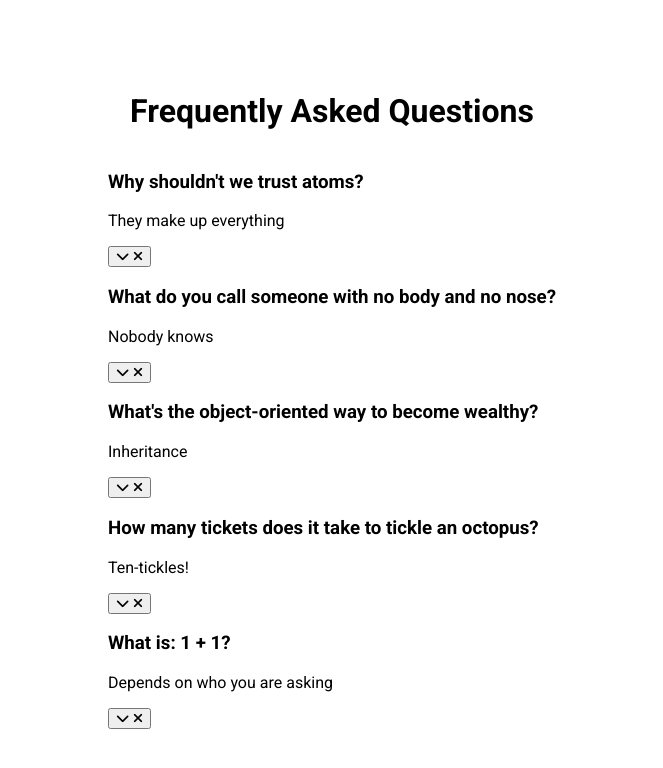
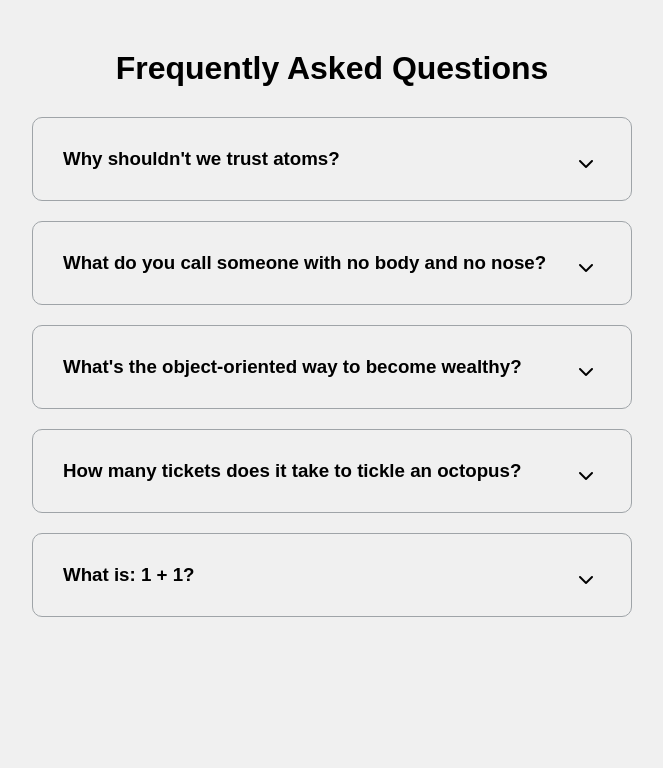
Before and after one commit to noe-cruz-88/50-Projects-50-Days, a plain HTML site: page faq-collapse/index.html in a window 1280 px wide. Shown: the whole page, without its empty margins (308-971 px from the left). Drawn offline with Linux system fonts and the light colour scheme; a web font is replaced by a local one.

Commit message:
feat (faq): implement styling and toggle logic

```diff
--- a/faq-collapse/index.html
+++ b/faq-collapse/index.html
@@ -16,62 +16,62 @@
     <body>
         <h1>Frequently Asked Questions</h1>
         <div class="faq-container">
-            <div class="faq active">
+            <div class="faq">
                 <h3 class="faq-title">Why shouldn't we trust atoms?</h3>
 
                 <p class="faq-text">They make up everything</p>
 
-                <button>
+                <button class="faq-toggle">
                     <i class="fas fa-chevron-down"></i>
                     <i class="fas fa-times"></i>
                 </button>
             </div>
 
-            <div class="faq active">
+            <div class="faq">
                 <h3 class="faq-title">
                     What do you call someone with no body and no nose?
                 </h3>
 
                 <p class="faq-text">Nobody knows</p>
 
-                <button>
+                <button class="faq-toggle">
                     <i class="fas fa-chevron-down"></i>
                     <i class="fas fa-times"></i>
                 </button>
             </div>
 
-            <div class="faq active">
+            <div class="faq">
                 <h3 class="faq-title">
                     What's the object-oriented way to become wealthy?
                 </h3>
 
                 <p class="faq-text">Inheritance</p>
 
-                <button>
+                <button class="faq-toggle">
                     <i class="fas fa-chevron-down"></i>
                     <i class="fas fa-times"></i>
                 </button>
             </div>
 
-            <div class="faq active">
+            <div class="faq">
                 <h3 class="faq-title">
                     How many tickets does it take to tickle an octopus?
                 </h3>
 
                 <p class="faq-text">Ten-tickles!</p>
 
-                <button>
+                <button class="faq-toggle">
                     <i class="fas fa-chevron-down"></i>
                     <i class="fas fa-times"></i>
                 </button>
             </div>
 
-            <div class="faq active">
+            <div class="faq">
                 <h3 class="faq-title">What is: 1 + 1?</h3>
 
                 <p class="faq-text">Depends on who you are asking</p>
 
-                <button>
+                <button class="faq-toggle">
                     <i class="fas fa-chevron-down"></i>
                     <i class="fas fa-times"></i>
                 </button>
--- a/faq-collapse/script.js
+++ b/faq-collapse/script.js
@@ -0,0 +1,7 @@
+const toggles = document.querySelectorAll('.faq-toggle')
+
+toggles.forEach((toggle) => {
+    toggle.addEventListener('click', () => {
+        toggle.parentNode.classList.toggle('active')
+    })
+})
--- a/faq-collapse/style.css
+++ b/faq-collapse/style.css
@@ -1,16 +1,107 @@
-@import url('https://fonts.googleapis.com/css2?family=Roboto:wght@400;700&display=swap');
+@import url('https://fonts.googleapis.com/css?family=Muli&display=swap');
 
 * {
     box-sizing: border-box;
 }
 
 body {
-    font-family: 'Roboto', sans-serif;
+    font-family: 'Muli', sans-serif;
+    background-color: #f0f0f0;
+}
+
+h1 {
+    margin: 50px 0 30px;
+    text-align: center;
+}
+
+.faq-container {
+    max-width: 600px;
+    margin: 0 auto;
+}
+
+.faq {
+    background-color: transparent;
+    border: 1px solid #9fa4a8;
+    border-radius: 10px;
+    margin: 20px 0;
+    padding: 30px;
+    position: relative;
+    overflow: hidden;
+    transition: 0.3 ease;
+}
+
+.faq.active {
+    background-color: #fff;
+    box-shadow: 0 3px 6px rgba(0, 0, 0, 0.1), 0 3px 6px rgba(0, 0, 0, 0.1);
+}
+
+.faq.active::before,
+.faq.active::after {
+    content: '\f075';
+    font-family: 'Font Awesome 5 Free';
+    color: #2ecc71;
+    font-size: 7rem;
+    position: absolute;
+    opacity: 0.2;
+    top: 20px;
+    left: 20px;
+    z-index: 0;
+}
+
+.faq.active::before {
+    color: #3498db;
+    top: -10px;
+    left: -30px;
+    transform: rotateY(180deg);
+}
+
+.faq-title {
+    margin: 0 35px 0 0;
+}
+
+.faq-text {
+    display: none;
+    margin: 30px 0 0;
+}
+
+.faq.active .faq-text {
+    display: block;
+}
+
+.faq-toggle {
+    background-color: transparent;
+    border: 0;
+    border-radius: 50%;
+    cursor: pointer;
     display: flex;
-    flex-direction: column;
     align-items: center;
     justify-content: center;
-    height: 100vh;
-    overflow: hidden;
-    margin: 0;
+    font-size: 16px;
+    padding: 0;
+    position: absolute;
+    top: 30px;
+    right: 30px;
+    height: 30px;
+    width: 30px;
 }
+
+.faq-toggle:focus {
+    outline: 0;
+}
+
+.faq-toggle .fa-times {
+    display: none;
+}
+
+.faq.active .faq-toggle .fa-times {
+    display: block;
+    color: #fff;
+}
+
+.faq.active .faq-toggle .fa-chevron-down {
+    display: none;
+}
+
+.faq.active .faq-toggle {
+    background-color: #9fa4a8;
+}
```
